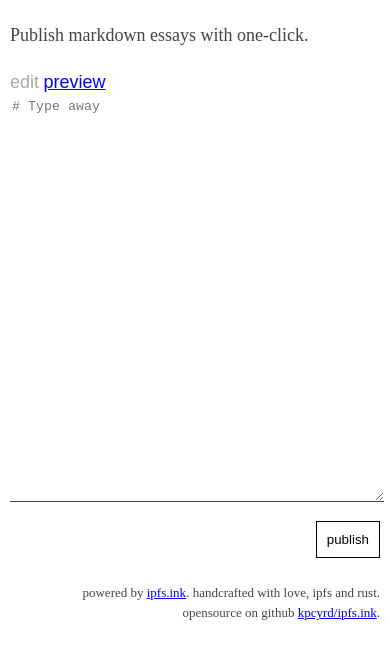
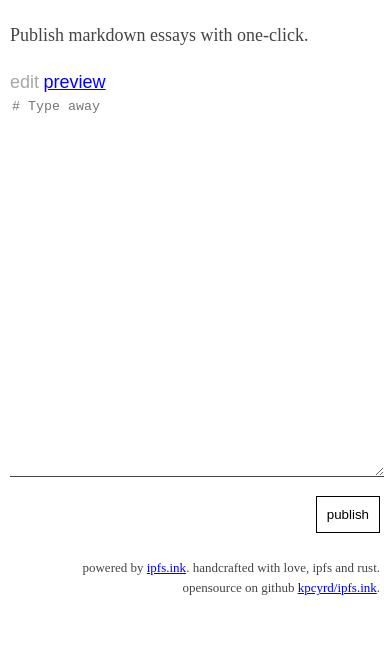
Before and after one commit to kpcyrd/ipfs.ink, a plain HTML site: page assets/index.html in a window 390 px wide. Shown: the part 86-744 px from the top of the page. Drawn offline with nearby package versions, Linux system fonts and the light colour scheme; files whose address does not match are found by name.

Commit message:
Resize textare to fit small screens nicer

```diff
--- a/assets/style.css
+++ b/assets/style.css
@@ -11,7 +11,7 @@ h1,h2,h3{
 }
 textarea{
     width:100%;
-    height:400px;
+    height:375px;
     border:0;
     border-bottom:1px solid #444;
     resize:vertical;
```
